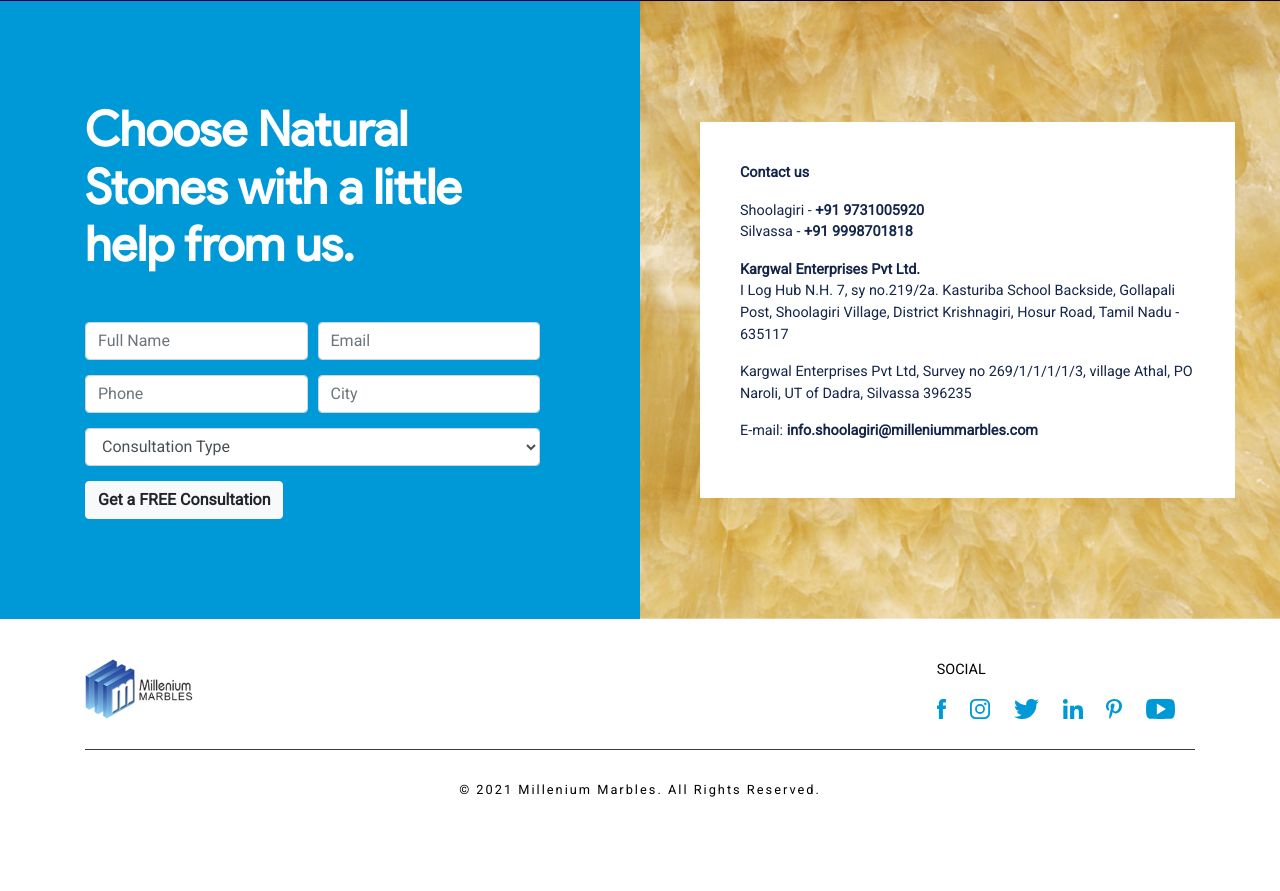
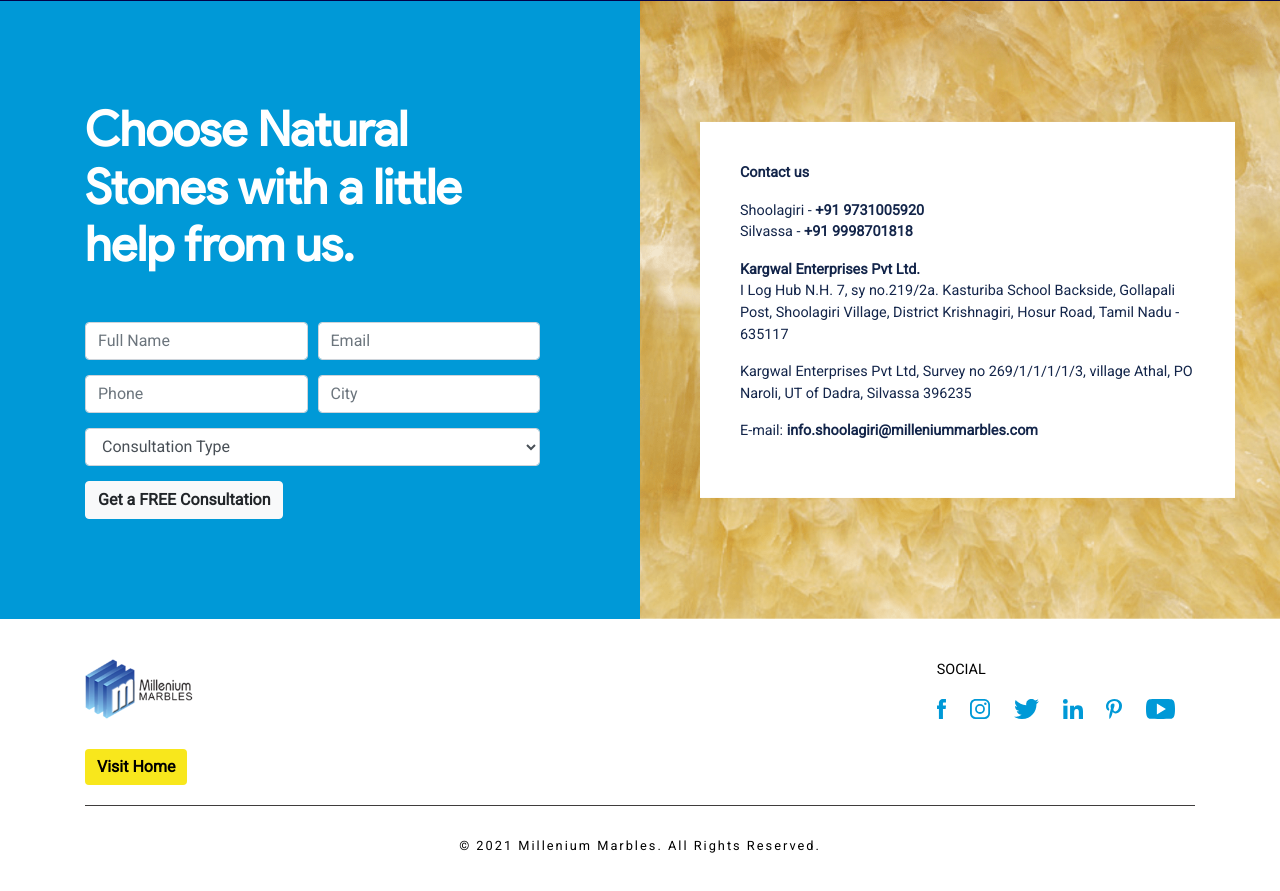
Before and after one commit to subham7/millenium-lead, a website: page public/index.html in a window 1280 px wide. Shown: the part 2706-3597 px from the top of the page. Before the commit the page ends 3561 px from the top, so only its background shows below. Drawn offline with nearby package versions, Linux system fonts and the light colour scheme.

Commit message:
Linktree link added

```diff
--- a/public/index.html
+++ b/public/index.html
@@ -221,6 +221,9 @@
               </div>
             </div>
           </div>
+          <div class="linktree">
+              <a href="https://linktr.ee/milleniummarbles" target=”_blank” class="btn btn-yellow my-2 my-sm-0" type="submit">Visit Home</a>
+          </div>
           <div class="footer-bottom">
             <p class="text-center">© 2021 Millenium Marbles. All Rights Reserved.</p>
           </div>
--- a/public/styles/style.css
+++ b/public/styles/style.css
@@ -242,6 +242,10 @@ footer {
 
 .footer-top {
   padding-bottom: 30px;
+}
+
+.linktree {
+  padding-bottom: 20px;
   border-bottom: 0.5px solid rgb(63, 61, 61);
 }
 
```
